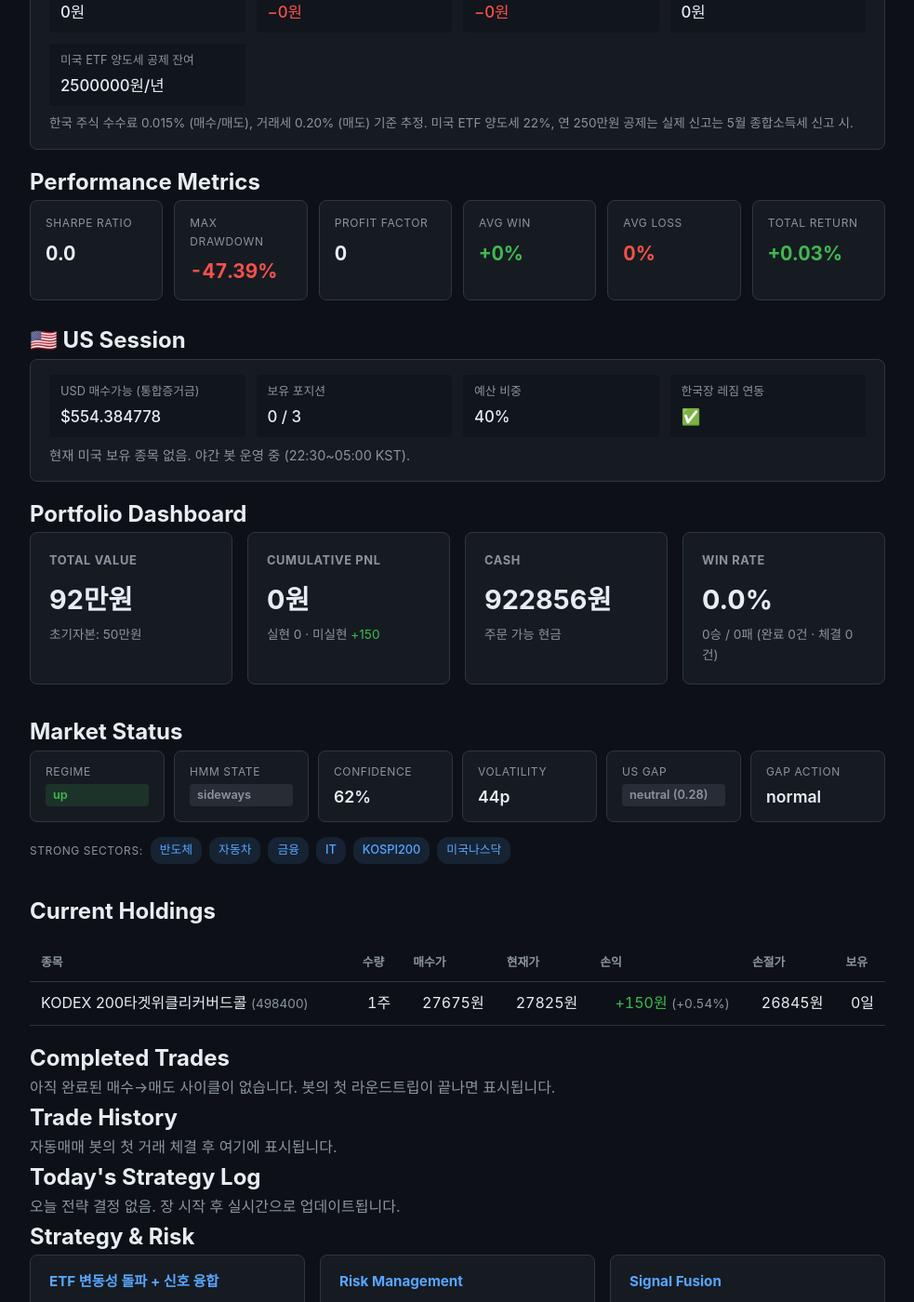
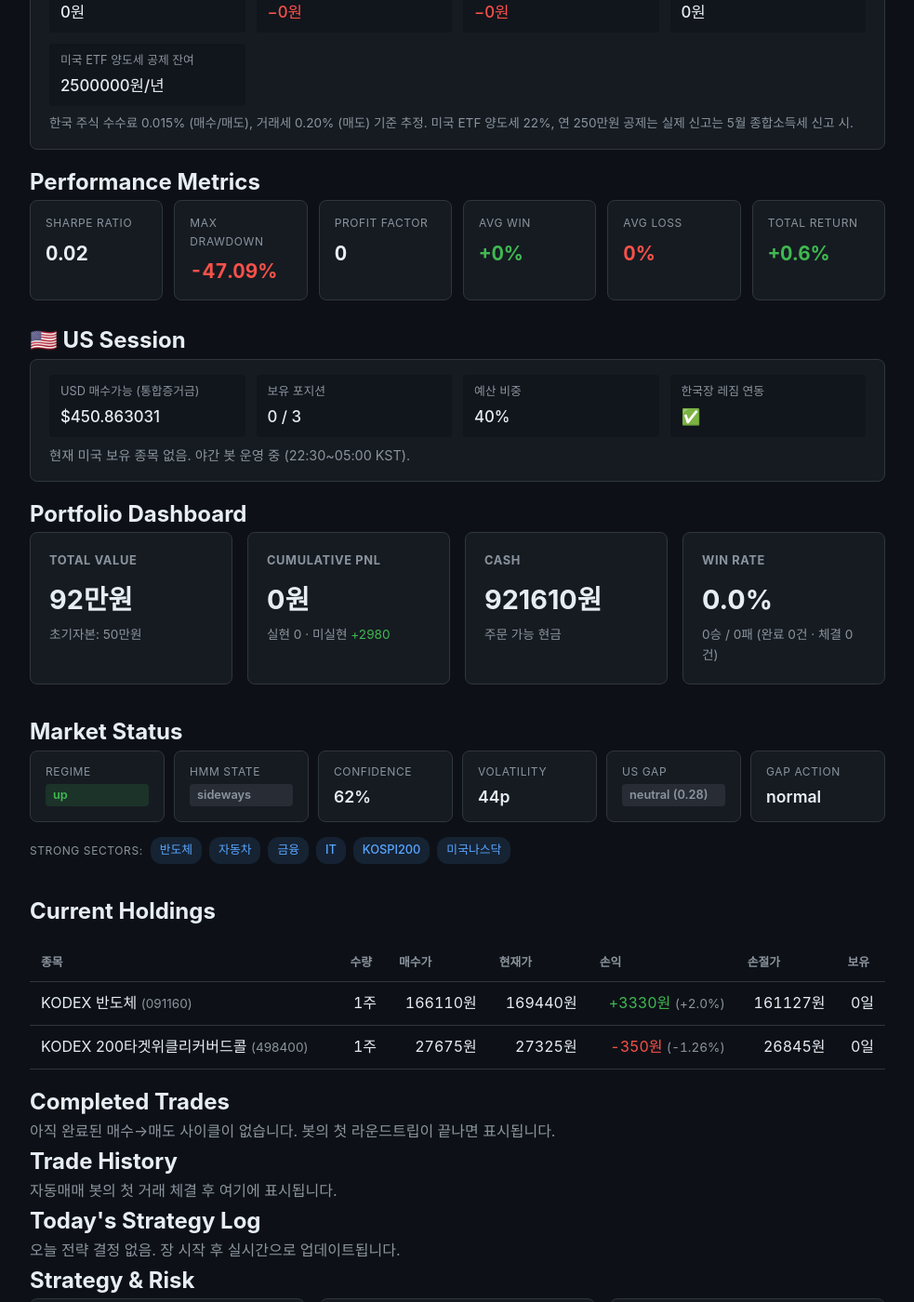
Before and after one commit to BudongJW/kis-trading-journal, a Jekyll site: the page built from index.html, in a window 1280 px wide and 1400 px high, scrolled down 482 px. Shown: the whole window at 93% size, without its empty margins (148-1131 px from the left). Built offline with Jekyll 4.4.1, drawn with Linux system fonts in a browser that asks for light colours; nearby versions of some CDN libraries; some of the changed text lies outside the part shown.

Commit message:
auto: 상태 새로고침(읽기전용) 10:30

```diff
--- a/_data/portfolio.json
+++ b/_data/portfolio.json
@@ -1,23 +1,35 @@
 {
-  "updated_at": "2026-06-04T08:29:19.866726",
+  "updated_at": "2026-06-04T10:30:54.089987",
   "initial_capital": 500000,
-  "cash": 922856,
+  "cash": 921610,
   "holdings": [
+    {
+      "symbol": "091160",
+      "name": "KODEX 반도체",
+      "qty": 1,
+      "current_price": 169440,
+      "value": 169440,
+      "buy_price": 166110,
+      "pnl": 3330,
+      "pnl_pct": 2.0,
+      "manual": true,
+      "stop_price": 161127
+    },
     {
       "symbol": "498400",
       "name": "KODEX 200타겟위클리커버드콜",
       "qty": 1,
-      "current_price": 27825,
-      "value": 27825,
+      "current_price": 27325,
+      "value": 27325,
       "buy_price": 27675,
-      "pnl": 150,
-      "pnl_pct": 0.54,
+      "pnl": -350,
+      "pnl_pct": -1.26,
       "manual": true,
       "stop_price": 26845
     }
   ],
   "reconcile": {
-    "matched": 1,
+    "matched": 2,
     "broker_only": 0,
     "ledger_only": 0,
     "qty_mismatch": 0
@@ -29,12 +41,12 @@
     "set_at": "",
     "set_by": ""
   },
-  "holdings_value": 27825,
-  "total_value": 923006,
+  "holdings_value": 196765,
+  "total_value": 924570,
   "total_pnl": 0,
   "total_pnl_pct": 0,
   "realized_pnl": 0,
-  "unrealized_pnl": 150,
+  "unrealized_pnl": 2980,
   "total_trades": 0,
   "completed_trades": 0,
   "winning_trades": 0,
@@ -67,12 +79,12 @@
     "tax_exemption_remaining_krw": 2500000
   },
   "performance": {
-    "sharpe_ratio": 0.0,
-    "max_drawdown_pct": -47.39,
+    "sharpe_ratio": 0.02,
+    "max_drawdown_pct": -47.09,
     "profit_factor": 0,
     "avg_win_pct": 0,
     "avg_loss_pct": 0,
-    "total_return_pct": 0.03
+    "total_return_pct": 0.6
   },
   "r_summary": {},
   "daily_history": [
@@ -291,14 +303,14 @@
     },
     {
       "date": "2026-06-04",
-      "total_value": 923006,
-      "cash": 922856,
-      "holdings_value": 27825,
-      "day_pnl": 150,
-      "cumul_pnl": 150,
+      "total_value": 924570,
+      "cash": 921610,
+      "holdings_value": 196765,
+      "day_pnl": 2980,
+      "cumul_pnl": 2980,
       "realized_pnl": 0,
-      "unrealized_pnl": 150,
-      "net_deposit": 422856,
+      "unrealized_pnl": 2980,
+      "net_deposit": 421590,
       "regime": "up",
       "hmm_state": "sideways",
       "confidence": 0.62,
@@ -375,7 +387,7 @@
   },
   "us_session": {
     "enabled": true,
-    "cash_usd": 554.384778,
+    "cash_usd": 450.863031,
     "positions": 0,
     "holdings": [],
     "max_positions": 3,
```
